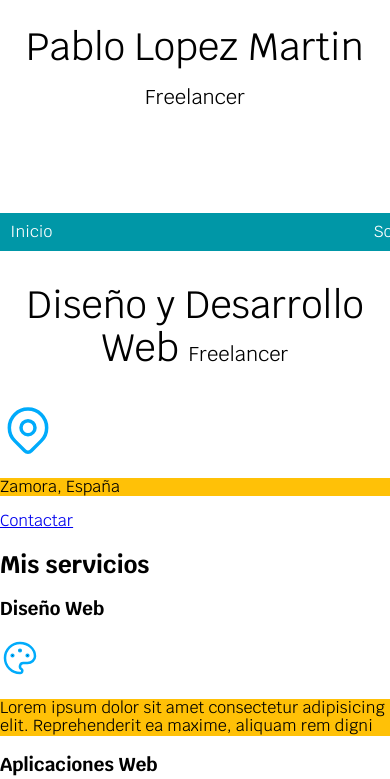
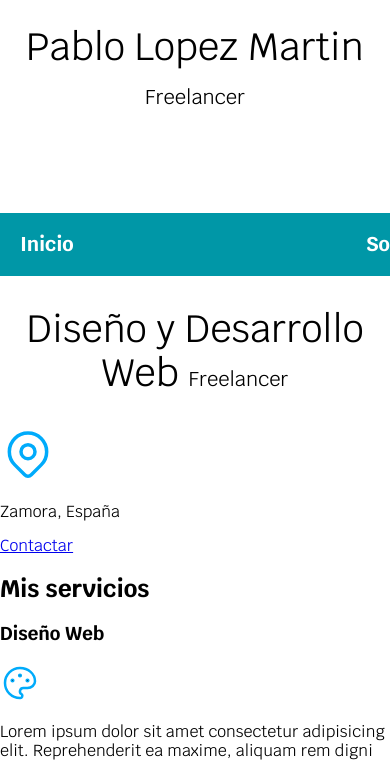
Before and after one commit to Plopezq/freelancer, a plain HTML site: page index.html in a window 390 px wide. Shown: the top 779 px of the page. Drawn offline with Linux system fonts and the light colour scheme; files that its build step writes are made by us from their sources.

Commit message:
Adding media queries

```diff
--- a/css/styles.css
+++ b/css/styles.css
@@ -41,8 +41,22 @@ body{
 .navegacion-principal a{
     color: var(--blanco);
     text-decoration: none;
+    font-size: 2rem;
+    font-weight: 700;
+    padding: 1rem;
 }
-p{
+.navegacion-principal a:hover{
     background-color: var(--primario);
+    color: var(--oscuro);
+}
+@media (min-width: 480px) {
+    h1 {
 
+    }
 }
+
+@media (min-width: 780px) {
+    h1{
+
+    }
+}
```
